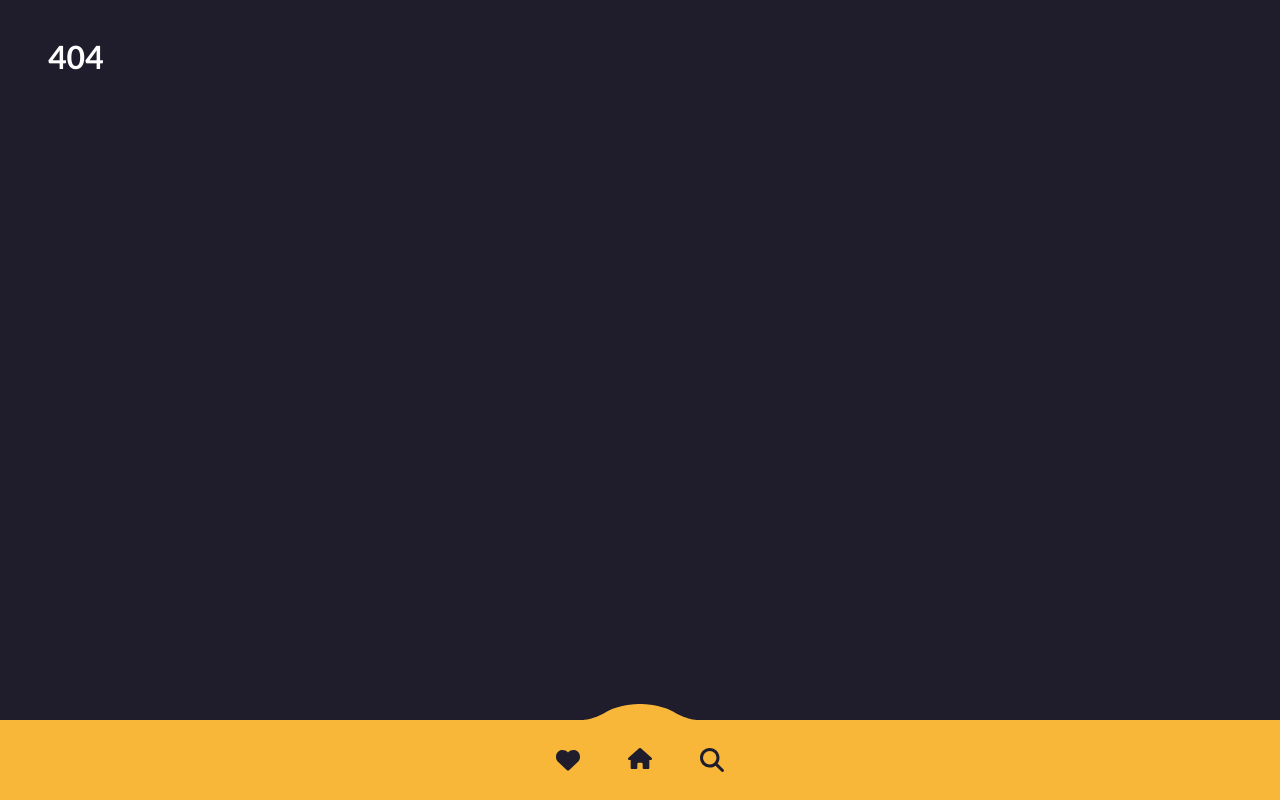
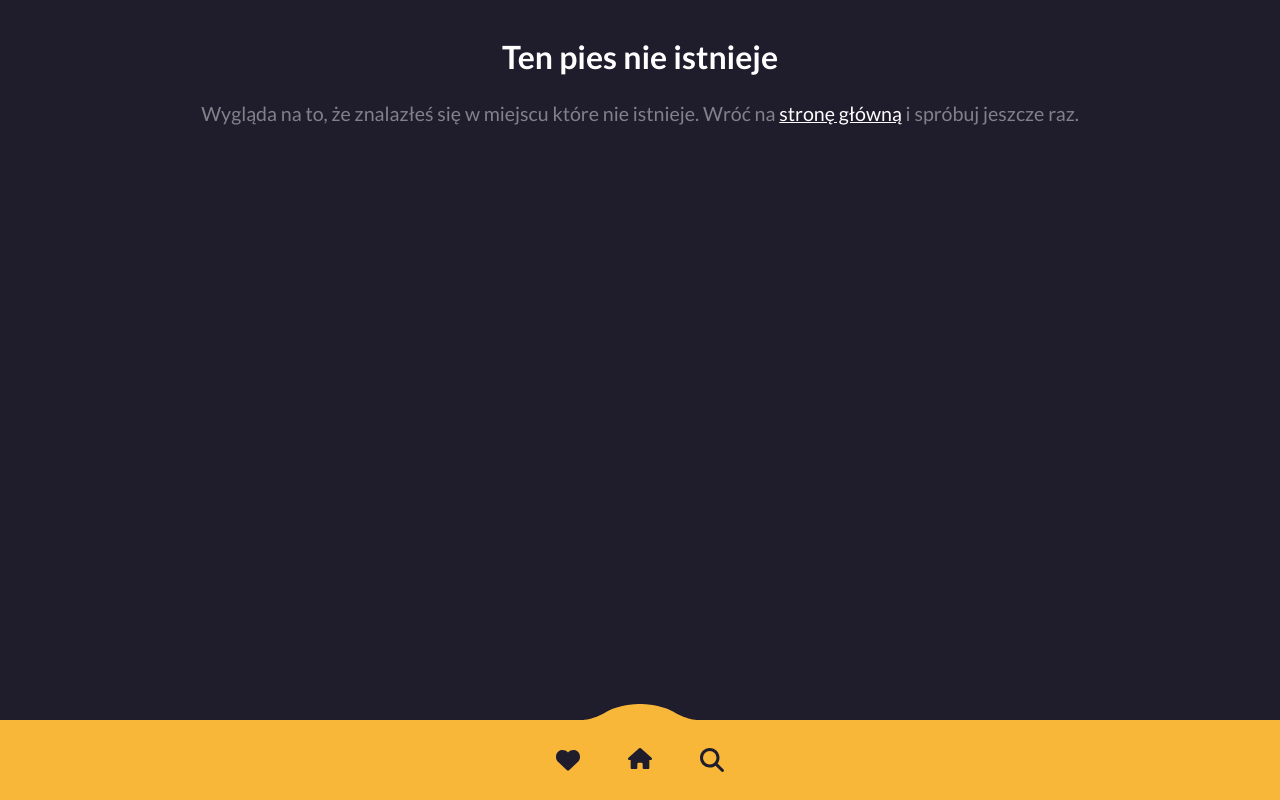
Before and after one commit to Kuba429/woof, a React (Vite) app: page /breed/1 in a window 1280 px wide. Before the commit this address had no page. Built offline with nearby package versions, Linux system fonts and the light colour scheme.

Commit message:
nieistniejaca rasa 404

```diff
--- a/src/views/breed/Breed.module.scss
+++ b/src/views/breed/Breed.module.scss
@@ -37,6 +37,12 @@ p {
 	cursor: pointer;
 }
 
+.fallback {
+	text-align: center;
+	a {
+		color: var(--text-primary);
+	}
+}
 @media (max-width: 500px) {
 	.container {
 		padding-inline: 1rem;
--- a/src/views/breed/BreedView.tsx
+++ b/src/views/breed/BreedView.tsx
@@ -1,5 +1,5 @@
 import styles from "./Breed.module.scss";
-import { useNavigate, useParams } from "react-router-dom";
+import { Link, useNavigate, useParams } from "react-router-dom";
 import { useEffect } from "react";
 import { useAtom } from "jotai";
 import { allBreedsAtom, setImageAtom } from "../../stores/breeds";
@@ -27,7 +27,7 @@ export function BreedView() {
 		}
 		fetchImgUrl();
 	}, []);
-	if (!breed) return <h1>404</h1>; // TODO 404
+	if (!breed) return fallback;
 	const breedName = (breed.sub ?? "") + " " + breed.main;
 	return (
 		<div className={styles.container}>
@@ -64,6 +64,15 @@ export function BreedView() {
 	);
 }
 
+const fallback = (
+	<div className={styles.fallback}>
+		<h1>Ten pies nie istnieje</h1>
+		<p>
+			Wygląda na to, że znalazłeś się w miejscu które nie istnieje. Wróć
+			na <Link to="/">stronę główną</Link> i spróbuj jeszcze raz.
+		</p>
+	</div>
+);
 function GoBackButton() {
 	const navigate = useNavigate();
 	return (
--- a/src/views/search/SearchView.tsx
+++ b/src/views/search/SearchView.tsx
@@ -57,6 +57,7 @@ const listFallback = (
 );
 
 function applySearch(arr: breedType[], query: string) {
+	// ten system szukania sprawdza czy istnieje rasa w której występują wszystkie znaki wyszukiwanego słowa w odpowiedniej kolejności, nie muszą być przy sobie. W ten sposób jest większa tolerancja na błąd użytkownika i większa szansa, że znajdzie to, czego szuka
 	return arr.filter((item) => {
 		const fullName = `${item.sub} ${item.main}`.toLowerCase();
 		const q = query.toLowerCase().split("");
```
